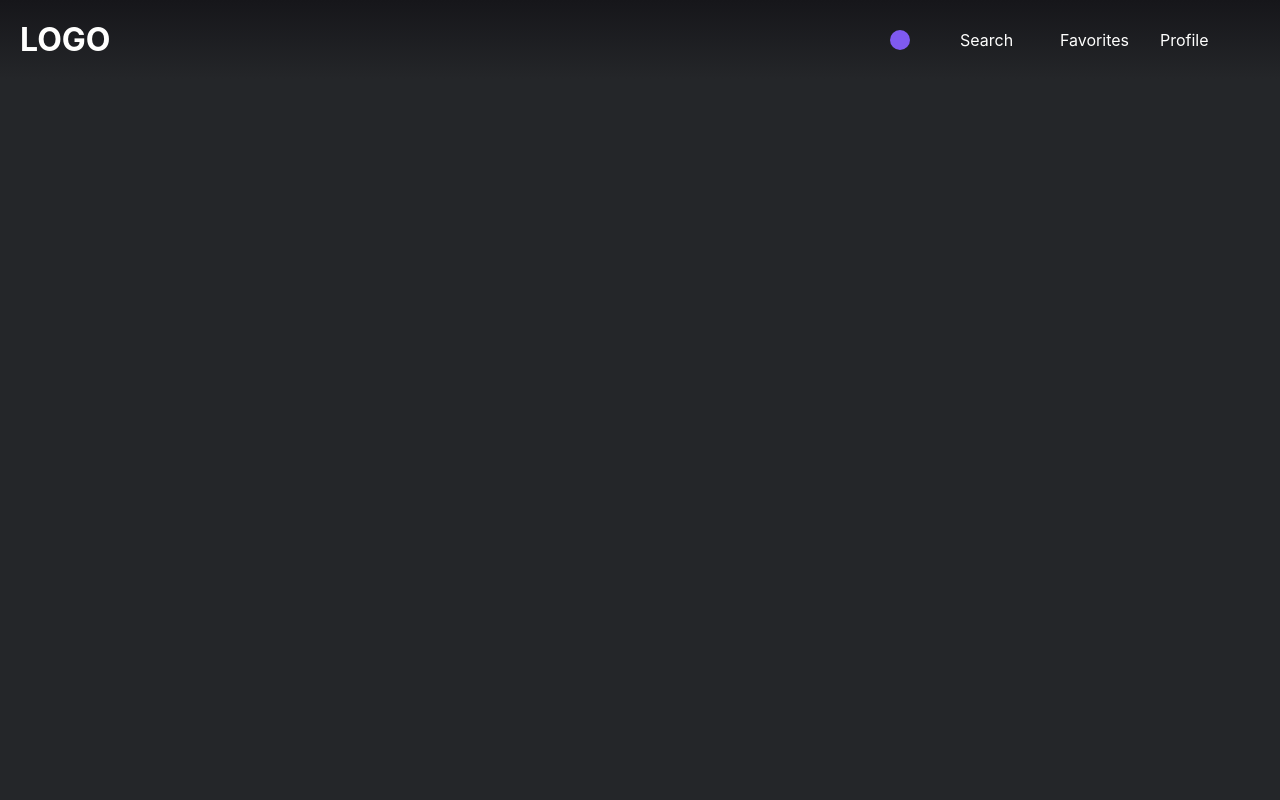
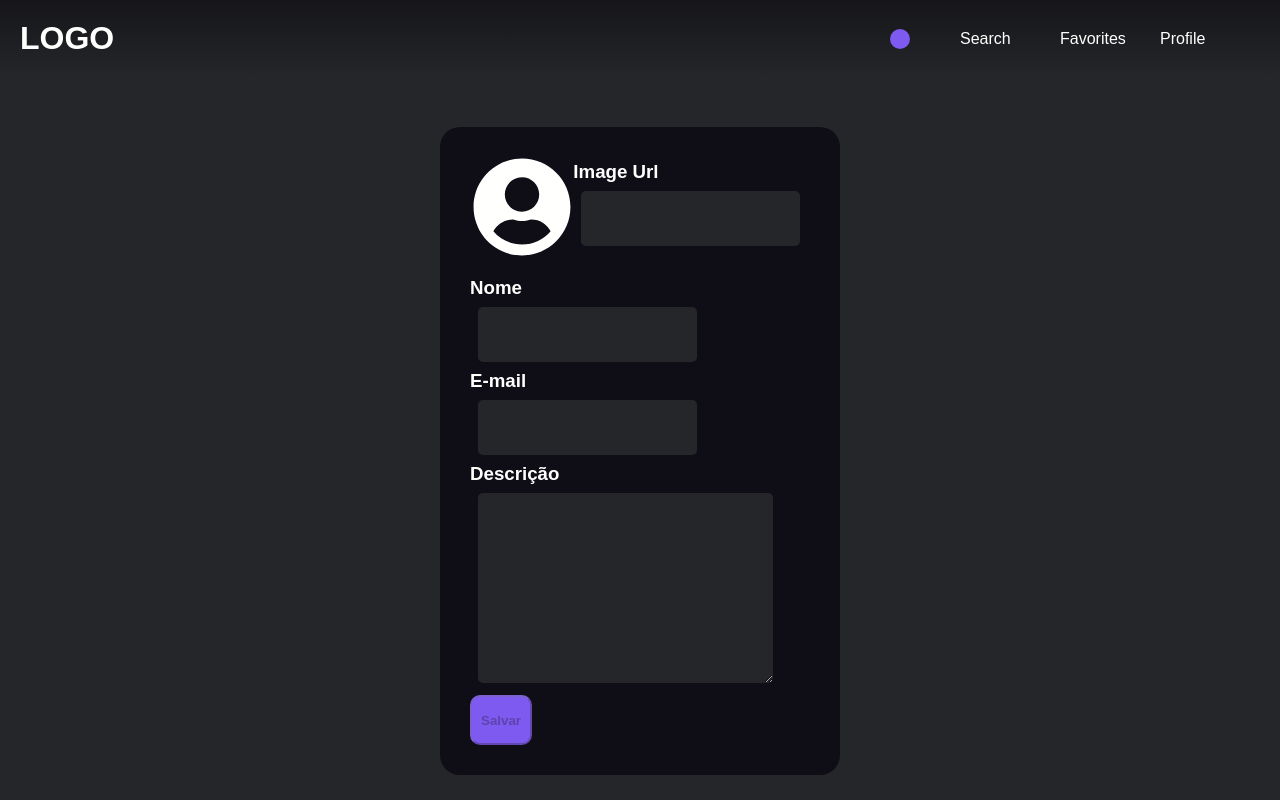
Before and after one commit to pedro-henrique-a-silva/musictunes, a React (Vite) app: page /profile/edit in a window 1280 px wide. Built offline with nearby package versions, Linux system fonts and the light colour scheme.

Commit message:
Requisito 10 concluido, editar perfil

```diff
--- a/src/App.tsx
+++ b/src/App.tsx
@@ -7,6 +7,7 @@ import Album from './pages/Album/Album';
 import Layout from './pages/Layout';
 import Favorites from './pages/Favorites/Favorites';
 import Profile from './pages/Profile/Profile';
+import ProfileEdit from './pages/ProfileEdit/ProfileEdit';
 
 import { AlbumType, SongType } from './types';
 
@@ -48,7 +49,7 @@ function App() {
           /> }
         />
         <Route path="/profile" element={ <Profile /> } />
-        <Route path="/profile/edit" />
+        <Route path="/profile/edit" element={ <ProfileEdit /> } />
       </Route>
       <Route path="*" />
     </Routes>
--- a/src/components/MusicCard/MusicCard.css
+++ b/src/components/MusicCard/MusicCard.css
@@ -11,7 +11,12 @@
   display: flex;
   margin-bottom: 10px;
   padding: 10px;
+  transition: transform 0.3s ease;
   width: 80%;
+}
+
+.music-item:hover {
+  transform: translateX(10px);
 }
 
 .music-item span {
--- a/src/index.css
+++ b/src/index.css
@@ -7,9 +7,7 @@
 body {
   background-color: #242629;
   color: #fffffe;
-  font-family: -apple-system, BlinkMacSystemFont, 'Segoe UI', 'Roboto', 'Oxygen',
-    'Ubuntu', 'Cantarell', 'Fira Sans', 'Droid Sans', 'Helvetica Neue',
-    sans-serif;
+  font-family: proxima-nova, sans-serif;
   -webkit-font-smoothing: antialiased;
   -moz-osx-font-smoothing: grayscale;
 }
--- a/src/pages/Profile/Profile.css
+++ b/src/pages/Profile/Profile.css
@@ -13,7 +13,7 @@
   margin-bottom: 20px;
 }
 
-.profile-image {
+.profile-image-default {
   font-size: 100px;
 }
 
--- a/src/pages/Profile/Profile.tsx
+++ b/src/pages/Profile/Profile.tsx
@@ -35,10 +35,13 @@ function Profile() {
           ? <img
               src={ user?.image }
               alt="profile"
-              data-testid="profile-image"
+              data-testid="profile-image-default profile-image"
               className="profile-image"
           />
-          : <FaUserCircle className="profile-image" data-testid="profile-image" />}
+          : <FaUserCircle
+              className="profile-image-default"
+              data-testid="profile-image"
+          />}
         <Link className="profile-edit-link" to="/profile/edit">Editar perfil</Link>
       </div>
       <div className="profile-data">
--- /dev/null
+++ b/src/pages/ProfileEdit/ProfileEdit.css
@@ -0,0 +1,25 @@
+.profile-image {
+  border-radius: 100%;
+  width: 100px;
+}
+
+.profile-input {
+  background-color: #242629;
+  border: 3px solid white;
+  border-color: #0f0e17;
+  border-radius: 8px;
+  color: #fffffe;
+  font-weight: 700;
+  margin: 5px;
+  outline: none;
+  padding: 20px;
+}
+
+.profile-button {
+  background-color: #7f5af0;
+  border-radius: 10px;
+  cursor: pointer;
+  font-weight: 700;
+  height: 50px;
+  padding: 9px;
+}
--- /dev/null
+++ b/src/pages/ProfileEdit/ProfileEdit.tsx
@@ -0,0 +1,167 @@
+import { useEffect, useState } from 'react';
+import { useNavigate } from 'react-router-dom';
+import { FaUserCircle } from 'react-icons/fa';
+
+import { getUser, updateUser } from '../../services/userAPI';
+import { UserType } from '../../types';
+
+import Loading from '../../components/Loading/Loading';
+
+import './ProfileEdit.css';
+
+const INITIAL_VALUES = {
+  name: '',
+  email: '',
+  image: '',
+  description: '',
+};
+
+function ProfileEdit() {
+  const [user, setUser] = useState<UserType>(INITIAL_VALUES);
+  const [imageWorking, setImageWorking] = useState(true);
+  const [isLoading, setIsLoading] = useState(true);
+
+  const navigate = useNavigate();
+
+  const verifyEmail = (email: string) => {
+    const regexEmail = /^[\w.-]+@[\w.-]+\.[a-zA-Z]{2,}$/;
+    return regexEmail.test(email);
+  };
+
+  const verificarLinkDeImagem = () => {
+    const img = new Image();
+    img.onload = () => setImageWorking(true);
+    img.onerror = () => setImageWorking(false);
+    img.src = user.image;
+  };
+
+  const verifyInputs = () => {
+    const email = verifyEmail(user.email);
+    const name = user.name !== '';
+    const image = user.image !== '';
+    const description = user.description !== '';
+
+    return email && name && image && description;
+  };
+
+  const handleChange = (event: React.ChangeEvent<HTMLInputElement>
+  | React.ChangeEvent<HTMLTextAreaElement>) => {
+    const { value, id } = event.target;
+
+    setUser({
+      ...user,
+      [id]: value,
+    });
+  };
+
+  const handleSubmit = (event: React.FormEvent<HTMLFormElement>) => {
+    event.preventDefault();
+    if (verifyInputs()) {
+      updateUser(user);
+      navigate('/profile');
+    }
+  };
+
+  useEffect(() => {
+    const getUserInfo = async () => {
+      const userInfo = await getUser();
+      setUser(userInfo);
+      setIsLoading(false);
+    };
+    getUserInfo();
+  }, []);
+
+  const isButtonEnable = verifyInputs();
+  verificarLinkDeImagem();
+
+  if (isLoading) {
+    return (
+      <Loading />
+    );
+  }
+
+  return (
+    <div className="profile-container">
+      <form onSubmit={ (event) => handleSubmit(event) }>
+
+        <div className="profile-header">
+          {(user?.image && imageWorking)
+            ? <img
+                src={ user?.image }
+                alt="profile"
+                onLoad={ () => console.log('carregou perfil') }
+                onError={ () => setImageWorking(false) }
+                data-testid="profile-image"
+                className="profile-image-default profile-image"
+            />
+            : <FaUserCircle
+                onLoad={ () => console.log('carregou default') }
+                className="profile-image-default"
+                data-testid="profile-image"
+            />}
+          <label htmlFor="image">
+            <h3>Image Url</h3>
+            <input
+              id="image"
+              className="profile-input"
+              value={ user?.image }
+              onChange={ handleChange }
+              type="text"
+              data-testid="edit-input-image"
+            />
+          </label>
+        </div>
+        <label htmlFor="name" className="profile-data">
+          <h3>Nome</h3>
+          <input
+            id="name"
+            className="profile-input"
+            value={ user?.name }
+            onChange={ handleChange }
+            type="text"
+            data-testid="edit-input-name"
+          />
+        </label>
+        <label htmlFor="email" className="profile-data">
+          <h3>E-mail</h3>
+          <input
+            id="email"
+            className="profile-input"
+            value={ user?.email }
+            onChange={ handleChange }
+            type="text"
+            data-testid="edit-input-email"
+          />
+        </label>
+        <label htmlFor="description" className="profile-data">
+          <h3>Descrição</h3>
+          <textarea
+            id="description"
+            className="profile-input"
+            data-testid="edit-input-description"
+            value={ user?.description }
+            onChange={ (event) => handleChange(event) }
+            cols={ 30 }
+            rows={ 10 }
+          />
+        </label>
+        <button
+          className="profile-button"
+          data-testid="edit-button-save"
+          disabled={ (!isButtonEnable) }
+        >
+          Salvar
+
+        </button>
+      </form>
+    </div>
+  );
+}
+
+export default ProfileEdit;
+
+// Um campo para alterar a descrição da pessoa usuária. Este campo precisa ter o atributo ;
+
+// Um campo para alterar a foto da pessoa usuária. Este campo precisa ter o atributo ;
+
+// Um botão para salvar as informações alteradas. Este botão precisa ter o atributo .
```
